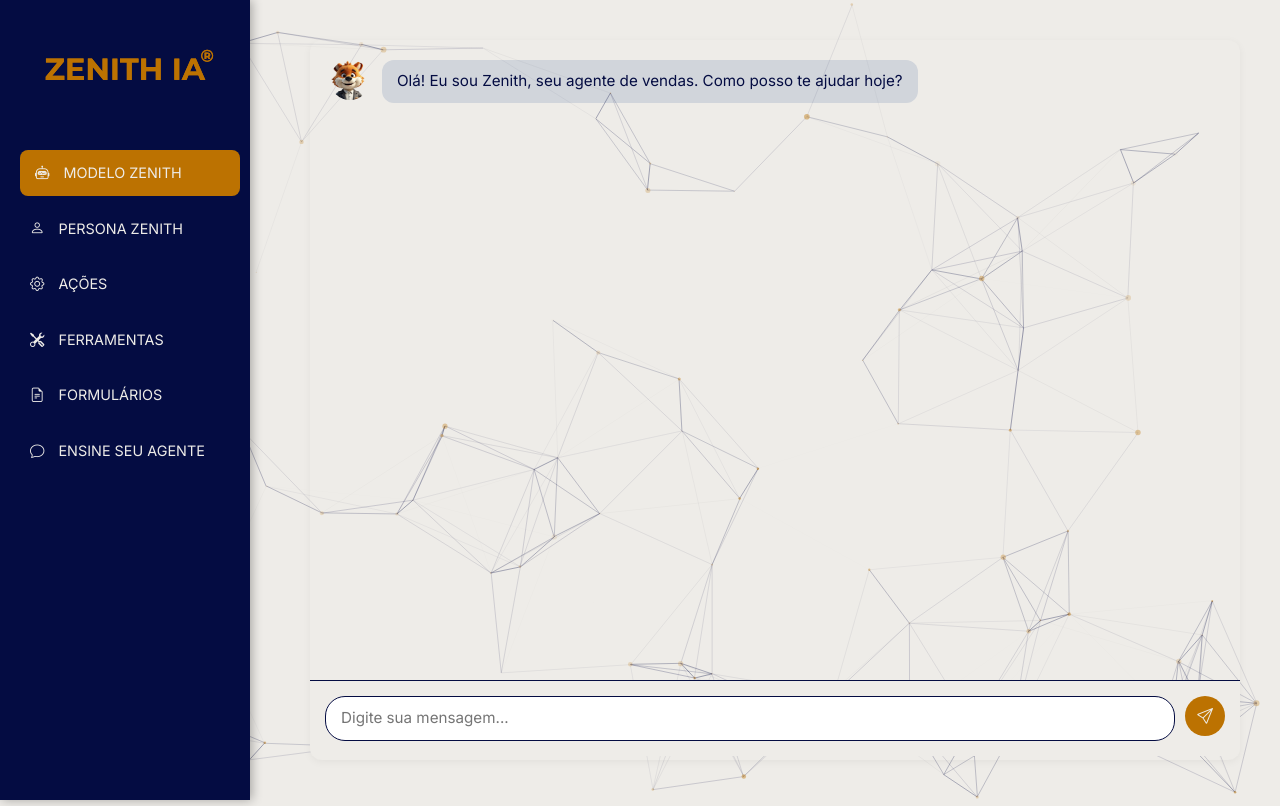
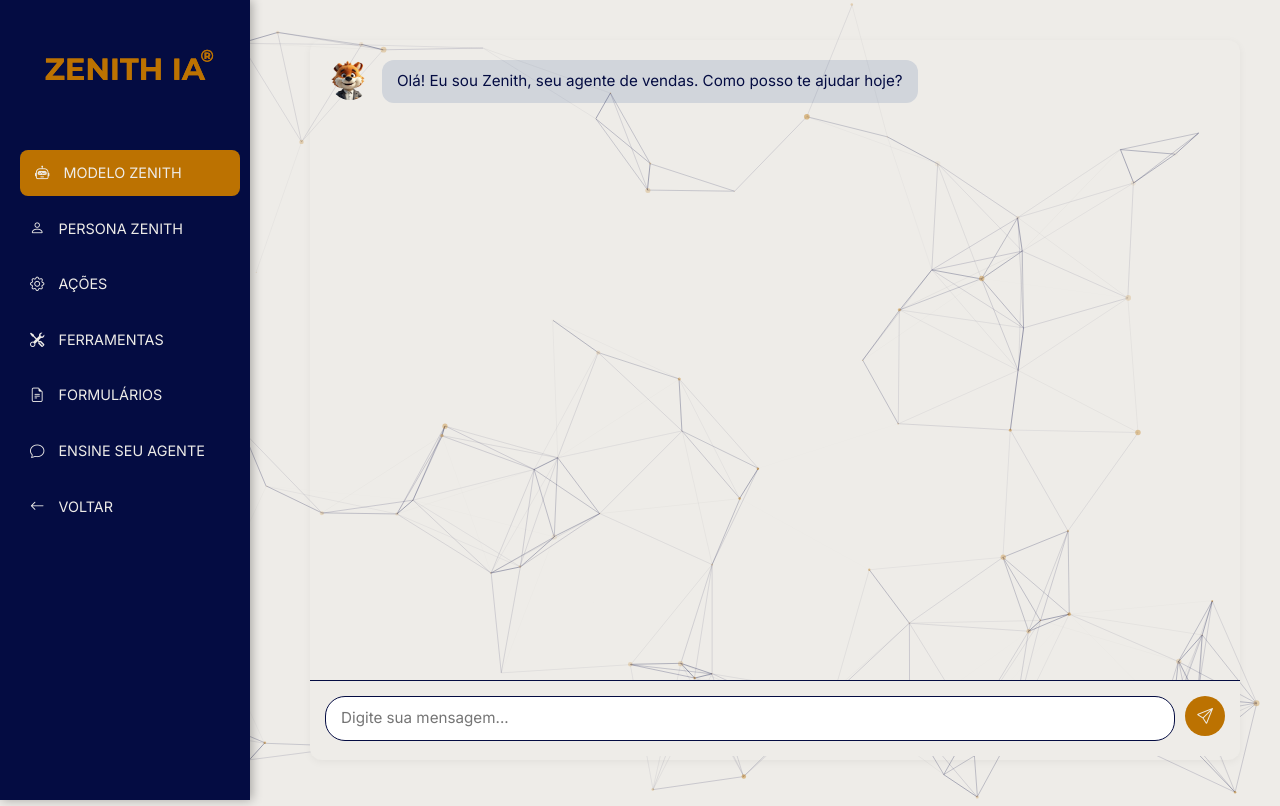
Before and after one commit to bensonH-S/Zenith_Layers, a Flask app: page /treinar_ia in a window 1280 px wide. Run offline with Flask 3, Linux system fonts and the light colour scheme; the visitor is signed in with stand-in values (Sample User, id 1); data that the repository does not hold is empty.

Commit message:
Ajustando a aba ação para aceder a pagina de ações e adição da aba voltar para pagina inicial

```diff
--- a/app/templates/treinar_ia.html
+++ b/app/templates/treinar_ia.html
@@ -221,33 +221,38 @@
         </div>
         <ul class="nav flex-column">
             <li class="nav-item">
-                <a class="nav-link active" href="{{ url_for('main.treinar_ia') }}" data-bs-toggle="tab" data-bs-target="#build-tab">
+                <a class="nav-link {{ 'active' if request.endpoint == 'main.treinar_ia' else '' }}" href="{{ url_for('main.treinar_ia') }}">
                     <i class="bi bi-robot"></i> Modelo Zenith
                 </a>
             </li>
             <li class="nav-item">
-                <a class="nav-link" href="{{ url_for('main.persona_ia') }}">
+                <a class="nav-link {{ 'active' if request.endpoint == 'main.persona_ia' else '' }}" href="{{ url_for('main.persona_ia') }}">
                     <i class="bi bi-person"></i> Persona Zenith
                 </a>
             </li>
             <li class="nav-item">
-                <a class="nav-link" href="#" data-bs-toggle="tab" data-bs-target="#build-tab">
+                <a class="nav-link {{ 'active' if request.endpoint == 'main.acoes' else '' }}" href="{{ url_for('main.acoes') }}">
                     <i class="bi bi-gear"></i> Ações
                 </a>
             </li>
             <li class="nav-item">
-                <a class="nav-link" href="#" data-bs-toggle="tab" data-bs-target="#build-tab">
+                <a class="nav-link" href="#">
                     <i class="bi bi-tools"></i> Ferramentas
                 </a>
             </li>
             <li class="nav-item">
-                <a class="nav-link" href="#" data-bs-toggle="tab" data-bs-target="#build-tab">
+                <a class="nav-link" href="#">
                     <i class="bi bi-file-earmark-text"></i> Formulários
                 </a>
             </li>
             <li class="nav-item">
-                <a class="nav-link" href="#" data-bs-toggle="tab" data-bs-target="#build-tab">
+                <a class="nav-link" href="#">
                     <i class="bi bi-chat"></i> Ensine Seu Agente
+                </a>
+            </li>
+            <li class="nav-item">
+                <a class="nav-link" href="{{ url_for('main.painel') }}">
+                    <i class="bi bi-arrow-left"></i> Voltar
                 </a>
             </li>
         </ul>
```
